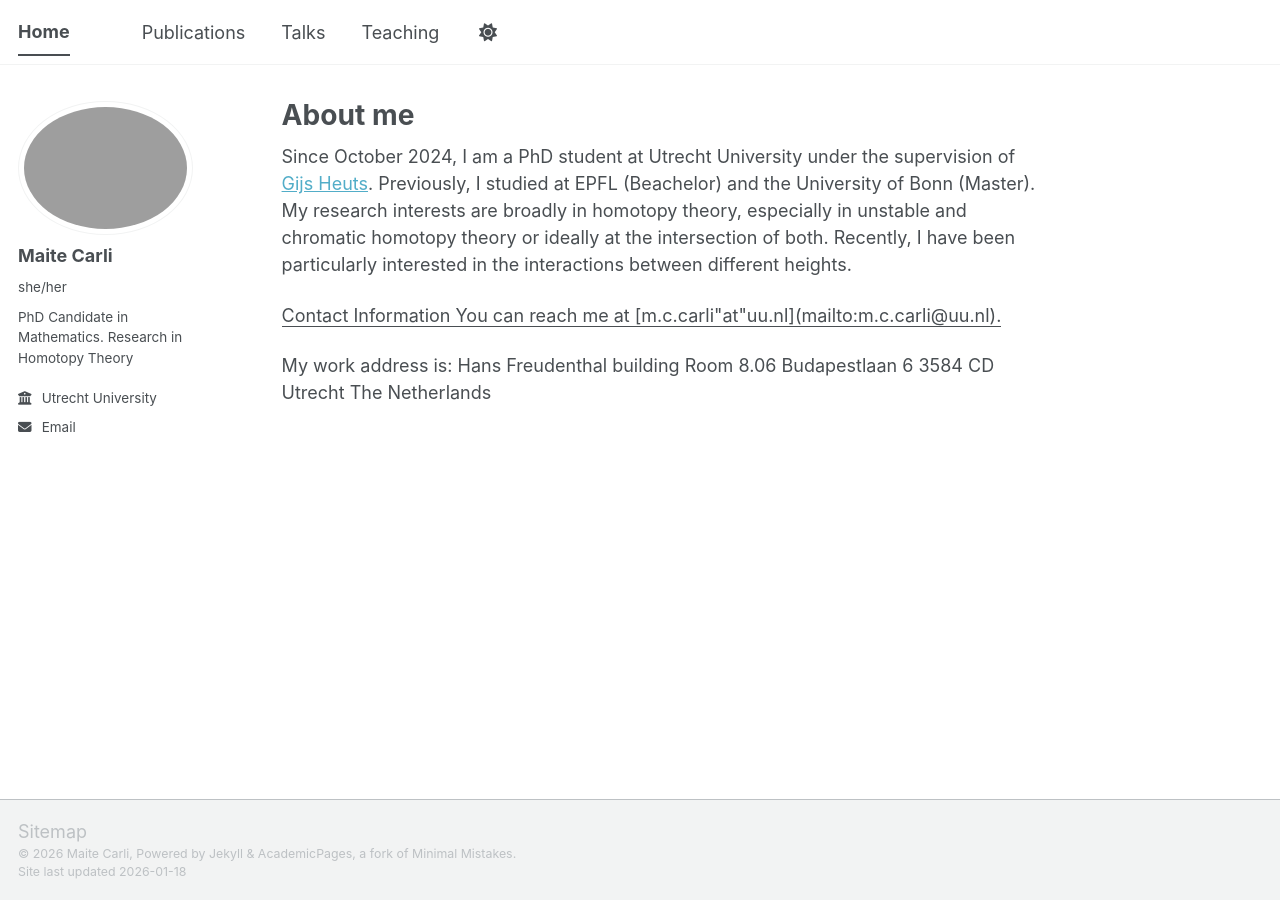
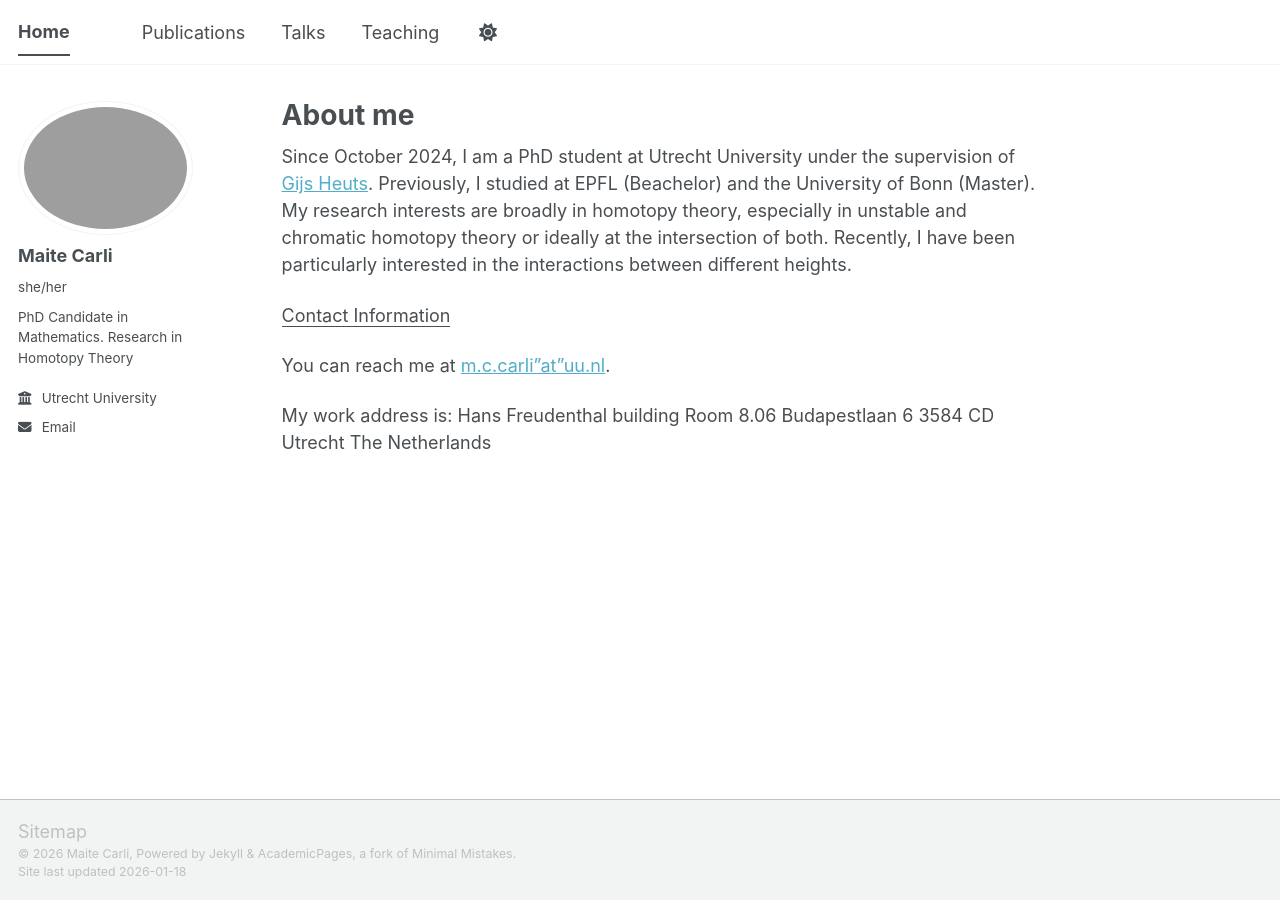
Before and after one commit to Maite-Carli/Maite-Carli.github.io, a Jekyll site: the page built from _pages/about.md, in a window 1280 px wide. Built offline with Jekyll 4.4.1, drawn with Linux system fonts in a browser that asks for light colours; a script bundle is joined from its source files by our own code; library files that are not in the unit come from our copies.

```diff
--- a/_pages/about.md
+++ b/_pages/about.md
@@ -6,9 +6,11 @@ redirect_from:
   - /about/
   - /about.html
 ---
-Since October 2024, I am a PhD student at Utrecht University under the supervision of [Gijs Heuts](https://sites.google.com/site/gijsheuts/home). Previously, I studied at EPFL (Beachelor) and the University of Bonn (Master). My research interests are broadly in homotopy theory, especially in unstable and chromatic homotopy theory or ideally at the intersection of both. Recently, I have been particularly interested in the interactions between different heights.
+Since October 2024, I am a PhD student at Utrecht University under the supervision of [Gijs Heuts](https://sites.google.com/site/gijsheuts/home). Previously, I studied at EPFL (Beachelor) and the University of Bonn (Master).
+My research interests are broadly in homotopy theory, especially in unstable and chromatic homotopy theory or ideally at the intersection of both. Recently, I have been particularly interested in the interactions between different heights.
 
-<u>Contact Information<u>
+<u>Contact Information</u>
+
 You can reach me at [m.c.carli"at"uu.nl](mailto:m.c.carli@uu.nl).
 
 My work address is:
```
